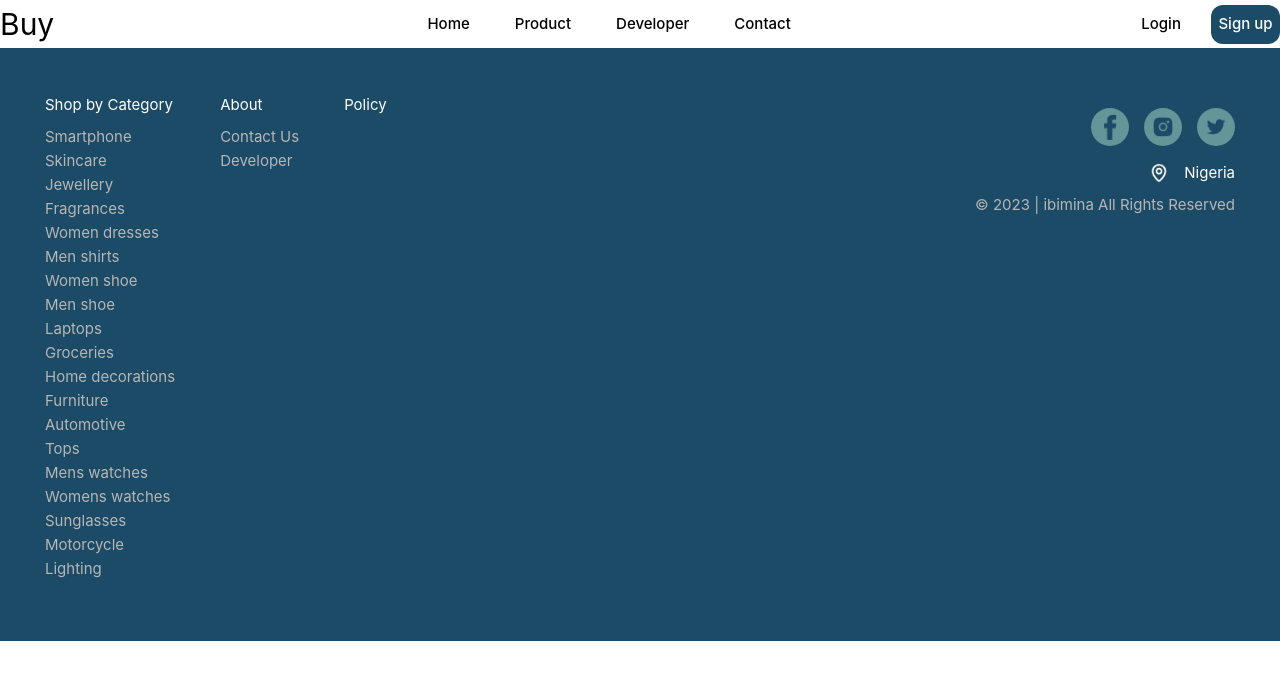
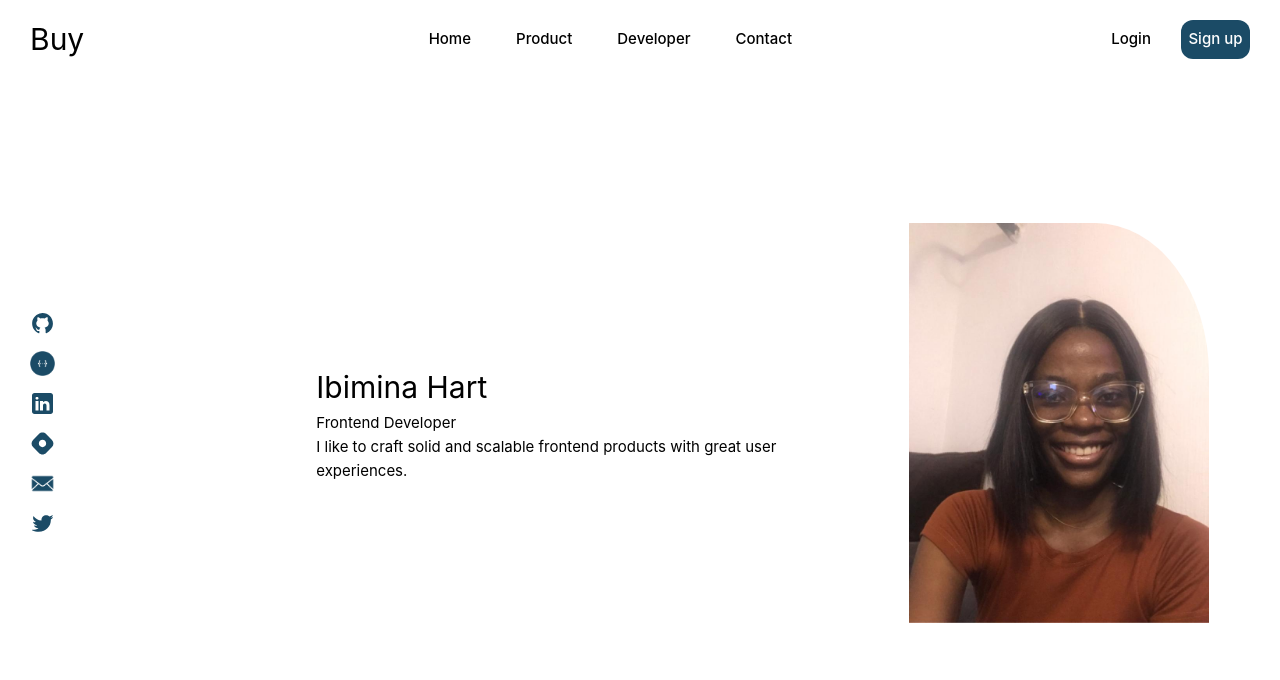
Before and after one commit to ibimina/buy, a Vue app: page /about in a window 1280 px wide. Shown: the top 680 px of the page. Built offline with nearby package versions, Linux system fonts and the light colour scheme; no server answers.

Commit message:
docs: add developer page

```diff
--- a/src/views/AboutView.vue
+++ b/src/views/AboutView.vue
@@ -1,11 +1,117 @@
 <script setup lang="ts">
 import LandingNavbar from '@/components/LandingNavbar.vue';
-import FooterBar from '@/components/FooterBar.vue';
 </script>
 <template>
-  <div class="about_hero">
-   <LandingNavbar />
+  <div class="about_container">
+    <LandingNavbar />
+    <div class="about_wrapper">
+      <div class="me_wrap">
+        <img src="/images/about/me.jpeg" alt="ibimina" class="me">
+      </div>
+      <div class="info">
+        <div class="about">
+          <h1>Ibimina Hart</h1>
+          <p>Frontend Developer</p>
+          <p>I like to craft solid and scalable frontend products with great user experiences.</p>
+        </div>
+        <div class="socials">
+
+          <a href="https://github.com/ibimina" target="_blank" rel="noopener noreferrer" class="social_link">
+            <img src="/images/about/github.svg" alt="github">
+          </a>
+          <a href="https://ibimina.github.io/ibimina-portfolio/" target="_blank" rel="noopener noreferrer"
+            class="social_link">
+            <img src="/images/about/portfolio.png" alt="code">
+          </a>
+          <a href="https://www.linkedin.com/in/ibimina-hart/" target="_blank" rel="noopener noreferrer"
+            class="social_link">
+            <img src="/images/about/linkedin.svg" alt="linkedin">
+          </a>
+          <a href="https://ibimina.hashnode.dev/" target="_blank" rel="noopener noreferrer" class="social_link">
+            <img src="/images/about/hashnode.svg" alt="hashnode">
+          </a>
+          <a href="mailto:ibimina.c.hart@gmail.com" target="_blank" rel="noopener noreferrer" class="social_link"> <img
+              src="/images/about/email.png" alt="email"></a>
+
+          <a href="https://twitter.com/ibiminaah" target="_blank" rel="noopener noreferrer" class="social_link">
+            <img src="/images/about/twitter.svg" alt="twitter">
+          </a>
+
+
+        </div>
+
+      </div>
+
+    </div>
+
   </div>
+</template>
+<style scoped>
+.about_container {
+  padding: 1em 2em;
+}
 
-  <FooterBar />
-</template>
+.socials {
+  display: flex;
+  align-items: center;
+  justify-content: center;
+  gap: 1em;
+  margin: 1em auto;
+}
+
+.info {
+  margin-bottom: 3em;
+}
+
+.social_link {
+  width: 25px;
+}
+
+.me {
+  max-width: 300px;
+  margin: 1em auto;
+  border-top-right-radius: 38%;
+}
+
+.about {
+  text-align: left;
+}
+
+.about_wrapper {
+  display: grid;
+
+  justify-content: center;
+  min-height: 90vh;
+  grid-template-rows: max-content;
+}
+
+@media (min-width:40rem) {
+  .about_wrapper {
+    grid-template-columns: 2fr 1fr;
+    align-items: center;
+    justify-content: center;
+    grid-template-rows: auto;
+    gap: 5em;
+  }
+
+  .info {
+    grid-column: 1;
+    grid-row: 1;
+    display: flex;
+    flex-direction: row-reverse;
+    align-items: center;
+    margin: 0;
+  }
+
+  .about {
+    width: 100%;
+  }
+
+  .socials {
+    flex-direction: column;
+    width: 60%;
+
+    align-items: flex-start;
+  }
+}
+</style>
```
